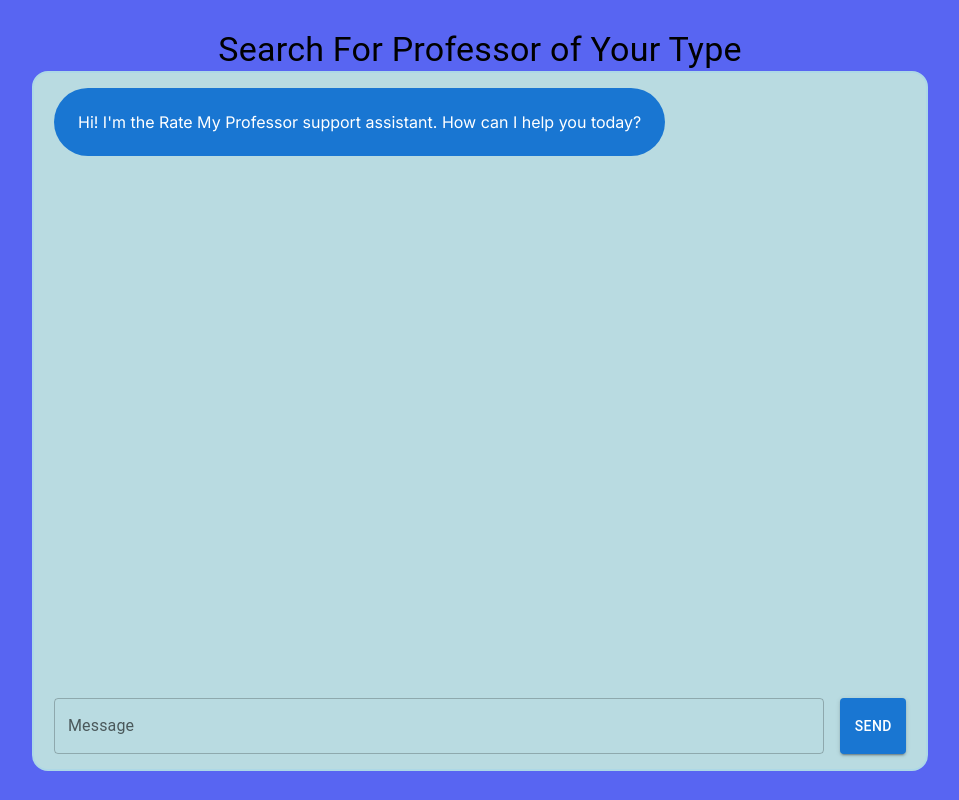
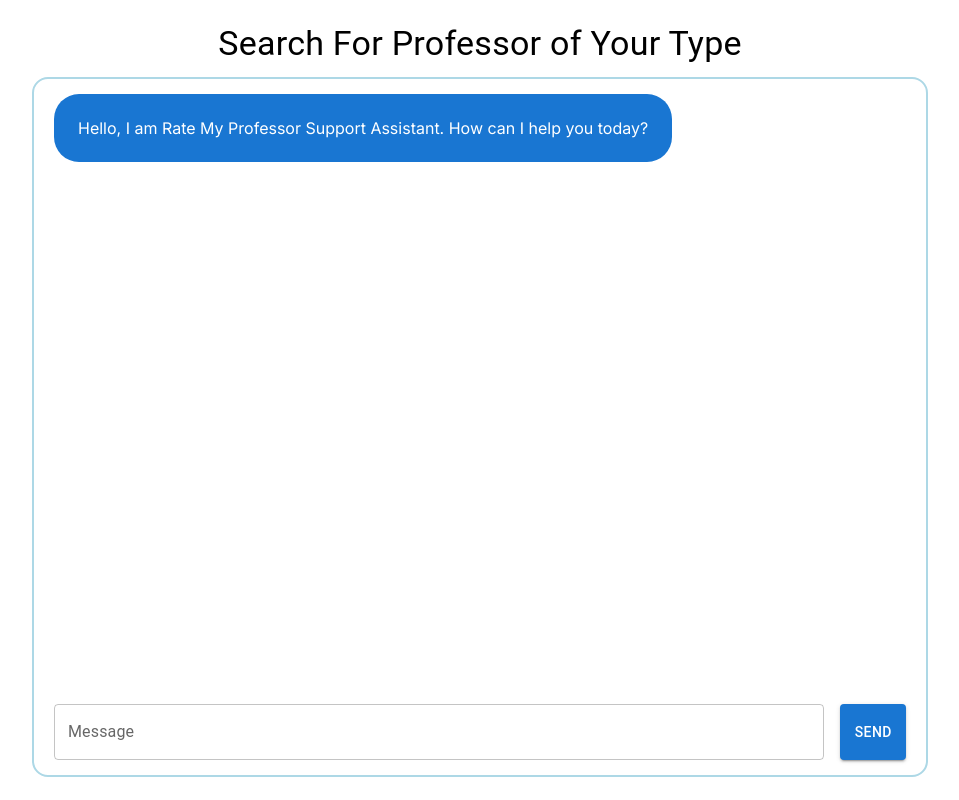
Before and after one commit to Sakil78/RateMyProfessor-AI-Assistant, a Next.js app: page / in a window 1280 px wide. Shown: the whole page, without its empty margins (160-1119 px from the left). Built offline with nearby package versions, Linux system fonts and the light colour scheme.

Commit message:
Update page.js

```diff
--- a/app/page.js
+++ b/app/page.js
@@ -1,66 +1,82 @@
-'use client';
-import { Box, Button, Stack, TextField, Paper, Typography } from "@mui/material";
+"use client";
+import { Box, Button, Stack, TextField, Typography } from "@mui/material";
 import { useState, useRef, useEffect } from "react";
 import ReactMarkdown from "react-markdown";
-import Image from "next/image";
 
 export default function Home() {
-
   const [messages, setMessages] = useState([
     {
-      role: 'assistant',
-      content: `Hi! I'm the Rate My Professor support assistant. How can I help you today?`,
+      role: "assistant",
+      content:
+        "Hello, I am Rate My Professor Support Assistant. How can I help you today?",
     },
   ]);
   const [message, setMessage] = useState("");
   const [loading, setLoading] = useState(false);
+  const [lastMessageTime, setLastMessageTime] = useState(0);
   const messagesEndRef = useRef(null);
+
+  const sanitizeMessage = (msg) => {
+    // Optional: Refine this function based on specific needs
+    return msg.trim().replace(/\b(\w+)\s+\1\b/g, '$1').trim();
+  };
 
   const sendMessage = async () => {
     if (message.trim() === "") return; // Prevent sending empty messages
+
+    const now = Date.now();
+    if (now - lastMessageTime < 1000) { // 1 second cooldown
+      return;
+    }
+    setLastMessageTime(now);
+
     setLoading(true);
+    const sanitizedMessage = sanitizeMessage(message);
     setMessage("");
-    setMessages((messages) => [
-      ...messages,
-      { role: "user", content: message },
+    setMessages((prevMessages) => [
+      ...prevMessages,
+      { role: "user", content: sanitizedMessage },
       { role: "assistant", content: "" },
     ]);
+
     try {
       const response = await fetch("/api/chat", {
         method: "POST",
         headers: {
           "Content-Type": "application/json",
         },
-        body: JSON.stringify([...messages, { role: "user", content: message }]),
+        body: JSON.stringify([...messages, { role: "user", content: sanitizedMessage }]),
       });
 
       const reader = response.body.getReader();
       const decoder = new TextDecoder();
 
-      let result = "";
-      await reader.read().then(function processText({ done, value }) {
-        if (done) return result;
+      let buffer = "";
+      let done = false;
 
-        const text = decoder.decode(value || new Uint8Array(), {
-          stream: true,
-        });
+      while (!done) {
+        const { done: isDone, value } = await reader.read();
+        done = isDone;
+        const text = decoder.decode(value || new Uint8Array(), { stream: true });
+        buffer += text;
 
-        setMessages((messages) => {
-          const updatedMessages = [...messages];
-          const lastMessage = updatedMessages[updatedMessages.length - 1];
-          lastMessage.content += text;
-          return updatedMessages;
-        });
-
-        return reader.read().then(processText);
-      });
+        if (buffer.length > 100 || done) { // Adjust buffer size as needed
+          setMessages((prevMessages) => {
+            const updatedMessages = [...prevMessages];
+            const lastMessage = updatedMessages[updatedMessages.length - 1];
+            lastMessage.content += buffer;
+            return updatedMessages;
+          });
+          buffer = "";
+        }
+      }
     } catch (error) {
       console.error("Error fetching data:", error);
-      setMessages((messages) => [
-        ...messages,
+      setMessages((prevMessages) => [
+        ...prevMessages,
         {
           role: "assistant",
-          content: "Sorry, something went wrong. Please try again.",
+          content: `Error: ${error.message}. Please try again.`,
         },
       ]);
     } finally {
@@ -91,11 +107,10 @@
       flexDirection="column"
       justifyContent="center"
       alignItems="center"
-      sx={{
-         backgroundColor: "#5865F2",
-      }}
     >
-      <Typography variant="h4" >Search For Professor of Your Type</Typography>
+      <Typography variant="h4" gutterBottom>
+        Search For Professor of Your Type
+      </Typography>
 
       <Stack
         direction="column"
@@ -107,7 +122,6 @@
         sx={{
           mx: "auto",
           borderRadius: "16px",
-          backgroundColor:'#b9dbe1'
         }}
       >
         <Stack
@@ -117,25 +131,19 @@
           overflow="auto"
           maxHeight="100%"
         >
-          {messages.map((message, index) => (
+          {messages.map((msg, index) => (
             <Box
               key={index}
               display="flex"
-              justifyContent={
-                message.role === "assistant" ? "flex-start" : "flex-end"
-              }
+              justifyContent={msg.role === "assistant" ? "flex-start" : "flex-end"}
             >
               <Box
-                bgcolor={
-                  message.role === "assistant"
-                    ? "primary.main"
-                    : "secondary.main"
-                }
+                bgcolor={msg.role === "assistant" ? "primary.main" : "secondary.main"}
                 color="white"
-                borderRadius={16}
+                borderRadius='25px'
                 p={3}
               >
-                <ReactMarkdown>{message.content}</ReactMarkdown>
+                <ReactMarkdown>{msg.content}</ReactMarkdown>
               </Box>
             </Box>
           ))}
@@ -157,11 +165,10 @@
             disabled={loading}
             aria-label="Send message"
           >
-            Send
+            {loading ? "Sending..." : "Send"}
           </Button>
         </Stack>
       </Stack>
     </Box>
-
   );
 }
```
